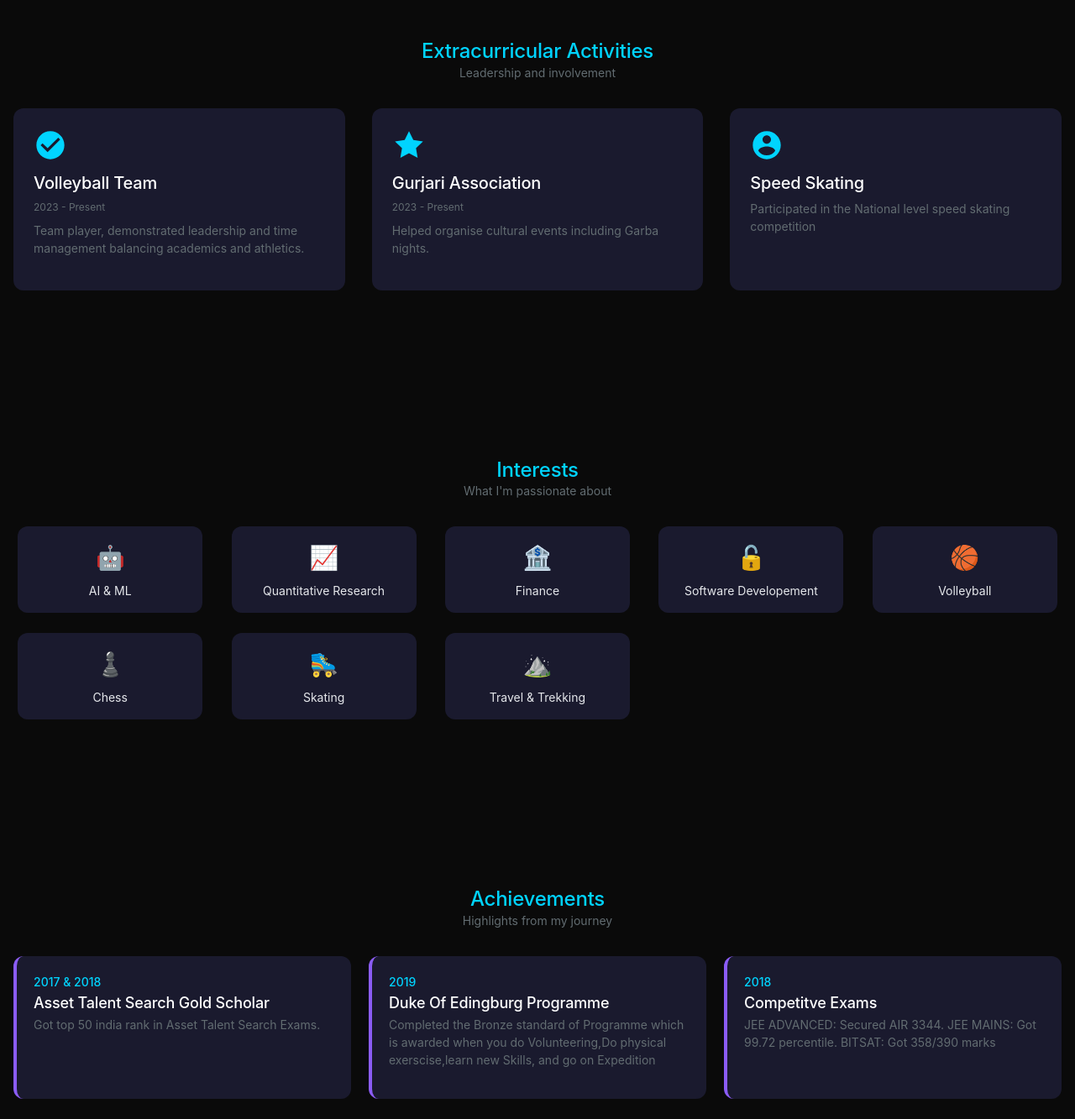
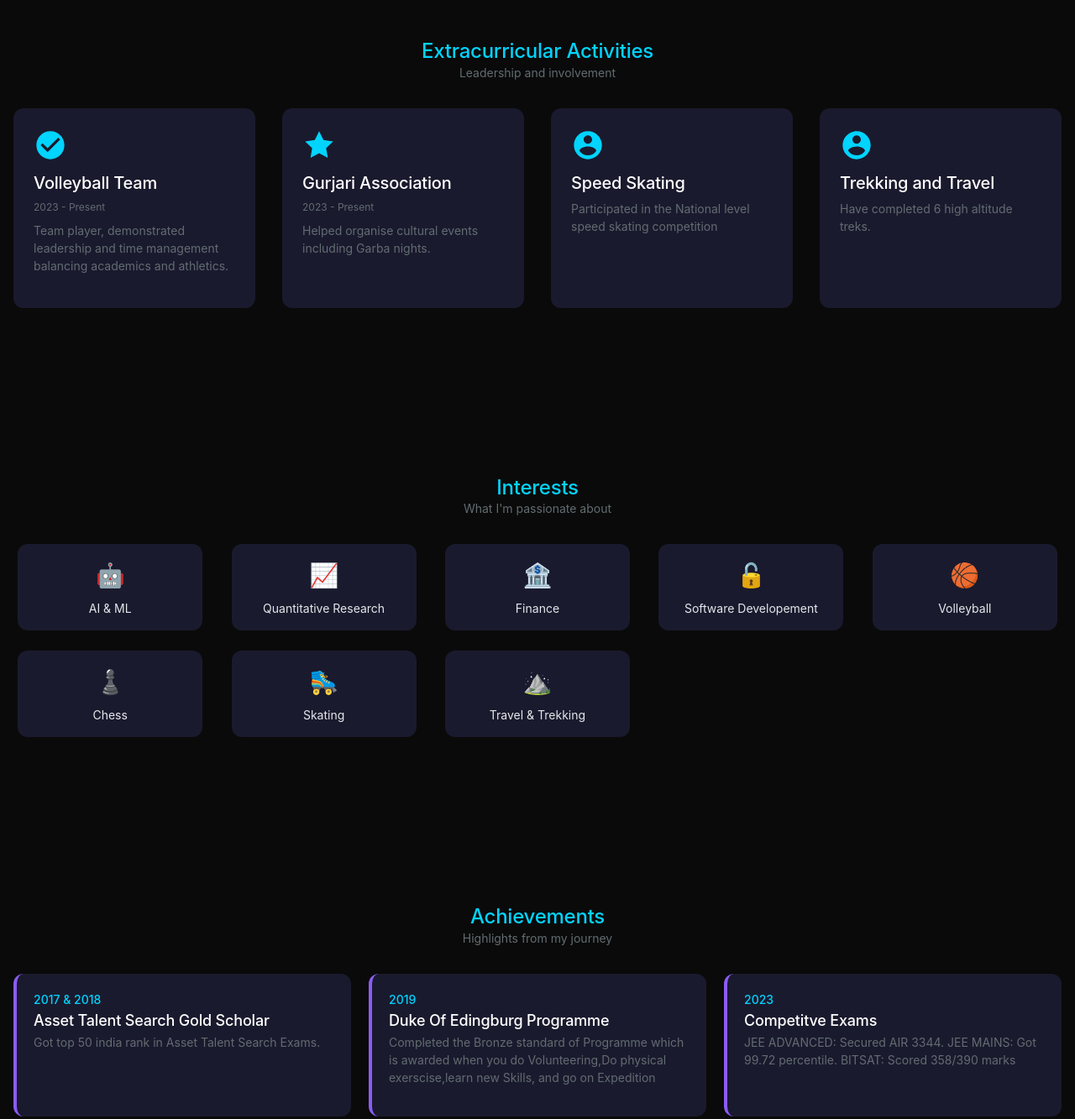
Before and after one commit to Hem810/personal-portfoilo, a plain HTML site: page index.html in a window 1280 px wide. Shown: the part 3740-5073 px from the top of the page at 84% size. Drawn offline with Linux system fonts and the light colour scheme; a web font is replaced by a local one.

Commit message:
Update index.html

```diff
--- a/index.html
+++ b/index.html
@@ -401,6 +401,15 @@
                     <h3 class="activity-title">Speed Skating</h3>
                     <p class="activity-description">Participated in the National level speed skating competition</p>
                 </div>
+                <div class="activity-card">
+                    <div class="activity-icon">
+                        <svg width="40" height="40" fill="currentColor" viewBox="0 0 24 24">
+                            <path d="M12 2C6.48 2 2 6.48 2 12s4.48 10 10 10 10-4.48 10-10S17.52 2 12 2zm0 3c1.66 0 3 1.34 3 3s-1.34 3-3 3-3-1.34-3-3 1.34-3 3-3zm0 14.2c-2.5 0-4.71-1.28-6-3.22.03-1.99 4-3.08 6-3.08 1.99 0 5.97 1.09 6 3.08-1.29 1.94-3.5 3.22-6 3.22z"/>
+                        </svg>
+                    </div>
+                    <h3 class="activity-title">Trekking and Travel</h3>
+                    <p class="activity-description">Have completed 6 high altitude treks.</p>
+                </div>
             </div>
         </div>
     </section>
@@ -478,14 +487,14 @@
             </p>
         </div>
         <div class="achievement-card">
-            <div class="achievement-year">2018</div>
+            <div class="achievement-year">2023</div>
             <h4 class="achievement-title">
             Competitve Exams
             </h4>
             <p class="achievement-desc">
-            JEE ADVANCED: Secured AIR 3344.
-            JEE MAINS: Got 99.72 percentile.
-            BITSAT: Got 358/390 marks
+            JEE ADVANCED:  Secured AIR 3344.
+            JEE MAINS:  Got 99.72 percentile.
+            BITSAT:  Scored 358/390 marks
             </p>
         </div>
     </div>
```
